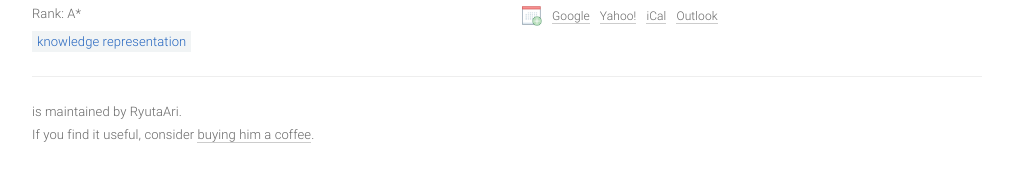
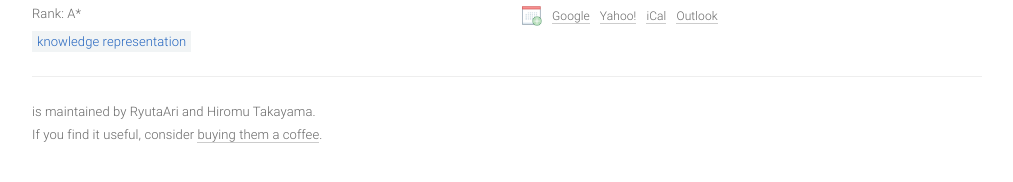
Before and after one commit to ryutaAri/ryutaAri.github.io, a Jekyll site: the page built from index.html, in a window 1280 px wide and 900 px high, scrolled down 3038 px. Shown: the part 708-890 px from the top of the window, without its empty margins (133-1146 px from the left). Built offline with Jekyll 4.4.1, drawn with Linux system fonts in a browser that asks for light colours; comment, search, counter and statistics services are not loaded.

Commit message:
changed the bottom matters

```diff
--- a/_layouts/home.html
+++ b/_layouts/home.html
@@ -117,8 +117,8 @@
           <div class="row">
             <div class="col-xs-12 col-sm-6">
               <a href="/">{{ site.domain }}</a> is maintained by
-     RyutaAri.<br>
-              If you find it useful, consider <a title="_blank" href="https://www.buymeacoffee.com/BsEek5Id1">buying him a coffee</a>.
+     RyutaAri and Hiromu Takayama.<br>
+              If you find it useful, consider <a title="_blank" href="https://www.buymeacoffee.com/BsEek5Id1">buying them a coffee</a>.
             </div>
           </div>
         </footer>
--- a/_pages/conference.html
+++ b/_pages/conference.html
@@ -69,8 +69,9 @@ permalink:  /conference/
           <hr>
         </div>
         <footer>
-          <a href="/">{{ site.domain }}</a> is maintained by RyutaAri.<br>
-          If you find it useful, consider <a target="_blank" href="https://www.buymeacoffee.com/BsEek5Id1">buying him a coffee</a>.
+          <a href="/">{{ site.domain }}</a> is maintained by
+RyutaAri and Hiromu Takayama.<br>
+          If you find it useful, consider <a target="_blank" href="https://www.buymeacoffee.com/BsEek5Id1">buying them a coffee</a>.
         </footer>
     </div>
     <script type="text/javascript" charset="utf-8">
```
